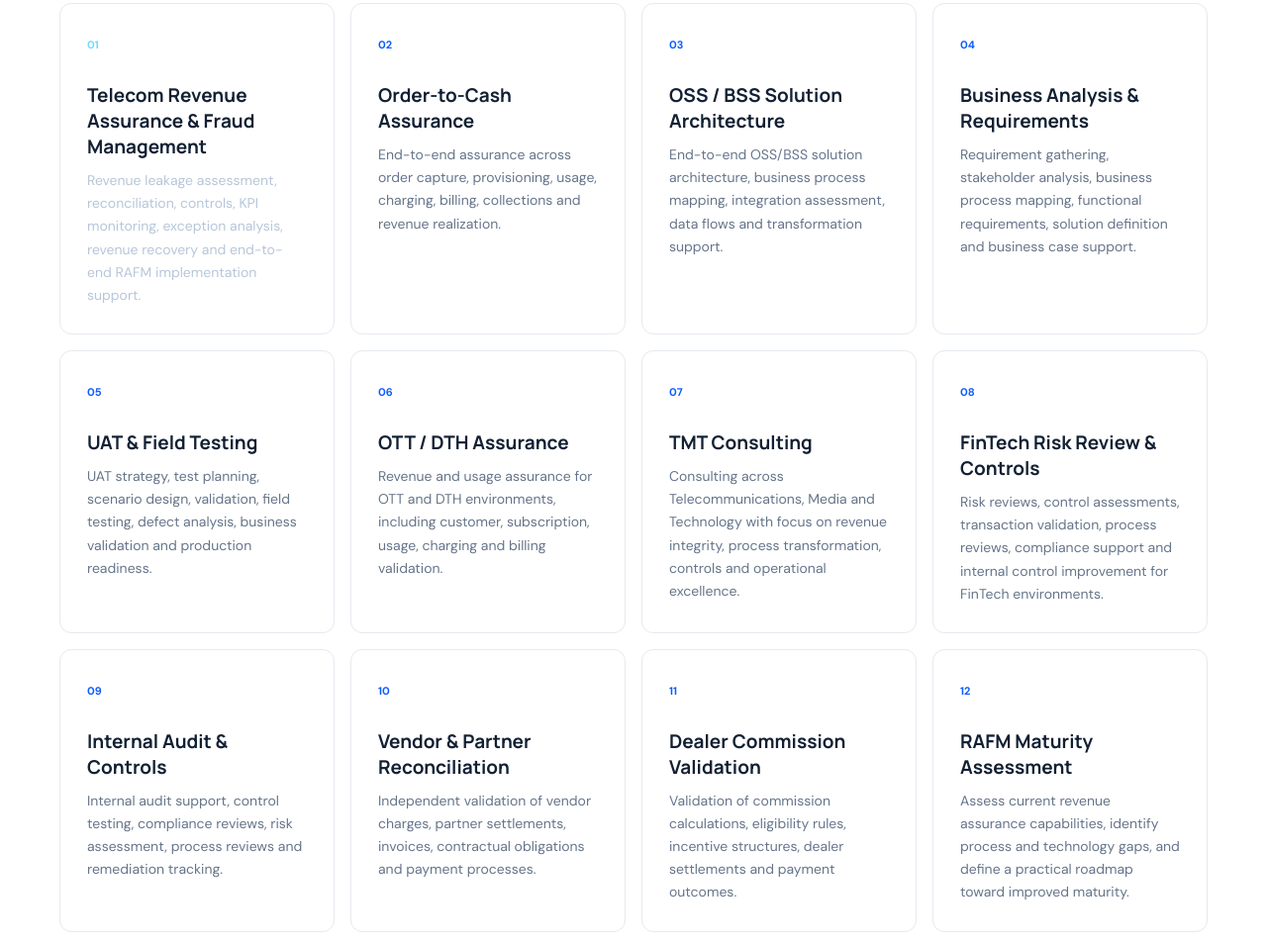
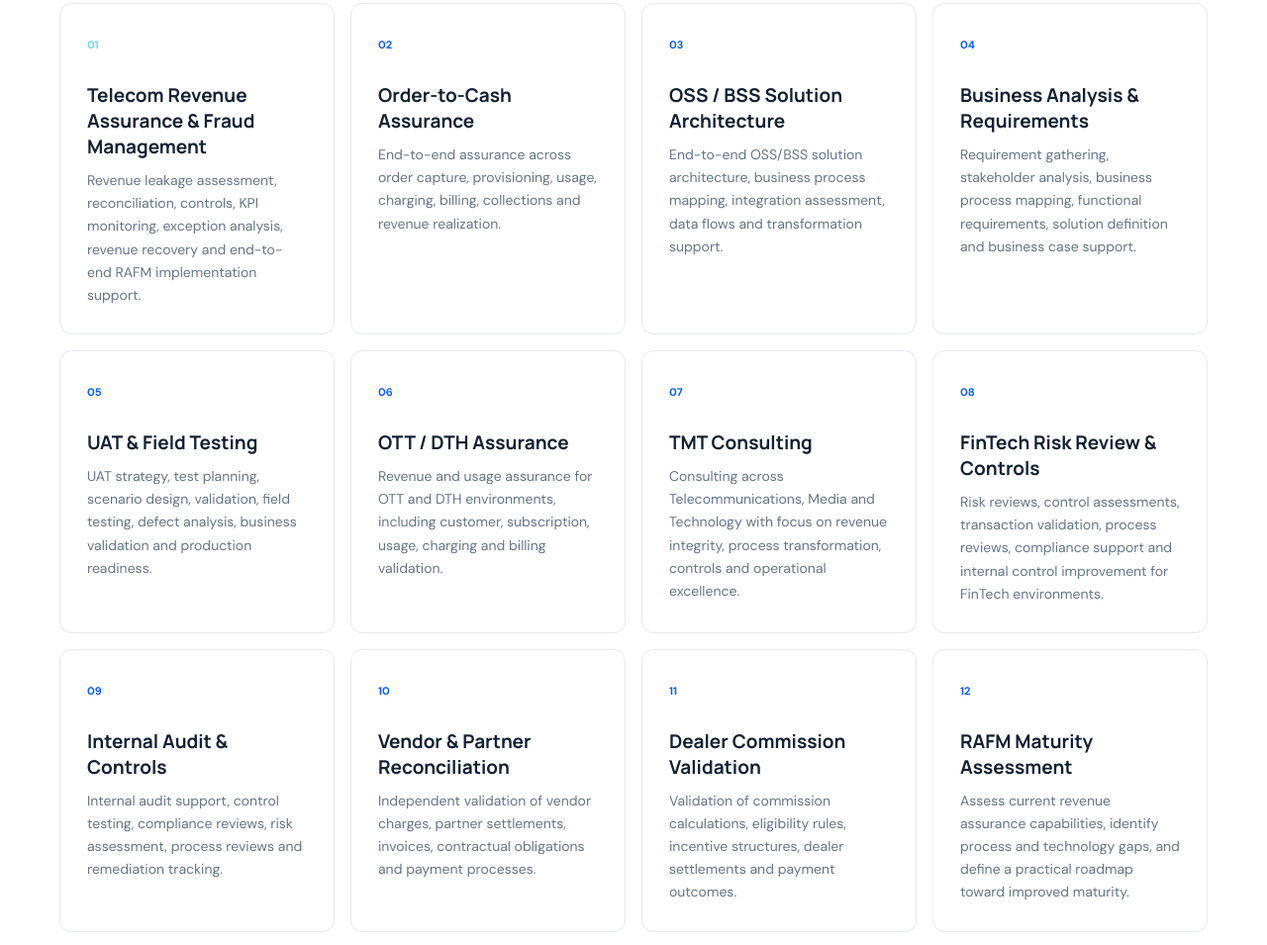
Before and after one commit to ttlramaconsultant/stra-consulting, a plain HTML site: page index.html in a window 1280 px wide. Shown: the part 1718-2673 px from the top of the page at 99% size. Drawn offline with Linux system fonts and the light colour scheme.

Commit message:
Fix color for featured section text and update styles

```diff
--- a/styles.css
+++ b/styles.css
@@ -8,7 +8,7 @@
   background:#fff;
   color:var(--ink);
   border-color:var(--line);
-}.service-card .number{font-size:11px;font-weight:800;color:var(--blue)}.featured .number{color:#6edbff}.service-card h3{font:700 19px Manrope,sans-serif;margin:26px 0 10px}.service-card p{font-size:14px;color:#66758a;margin:0}.featured p{color:#b7c6d9}
+}.service-card .number{font-size:11px;font-weight:800;color:var(--blue)}.featured .number{color:#6edbff}.service-card h3{font:700 19px Manrope,sans-serif;margin:26px 0 10px}.service-card p{font-size:14px;color:#66758a;margin:0}.featured p{color:#66758a}
 .dark-section{background:var(--navy);color:#fff;padding:100px 0}.dark-section .eyebrow{color:#6edbff}.dark-section p{color:#aebfd3}.cap-list{display:grid;gap:8px}.cap-list>div{display:grid;grid-template-columns:50px 1fr;gap:15px;padding:20px 0;border-bottom:1px solid #203752}.cap-list b{color:#6edbff;font-size:13px}.cap-list span{display:flex;flex-direction:column;color:#b7c7d9;font-size:14px}.cap-list strong{color:#fff;font-size:17px;margin-bottom:3px}
 .steps{display:grid;grid-template-columns:repeat(5,1fr);border-top:1px solid var(--line)}.steps>div{padding:28px 22px;border-right:1px solid var(--line)}.steps>div:last-child{border-right:0}.steps span{display:inline-grid;place-items:center;width:36px;height:36px;border-radius:50%;background:#eaf2ff;color:var(--blue);font-weight:800;font-size:12px}.steps h3{font:700 20px Manrope,sans-serif;margin:22px 0 7px}.steps p{font-size:14px;color:var(--muted);margin:0}
 .about{background:var(--soft);padding:100px 0}.pill-row{display:flex;gap:8px;flex-wrap:wrap;margin-top:28px}.pill-row span{border:1px solid #d8e0ea;background:#fff;border-radius:50px;padding:7px 12px;font-size:11px;font-weight:700;color:#405066}
```
